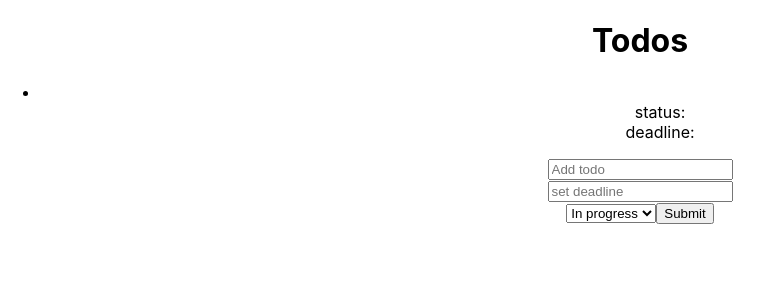
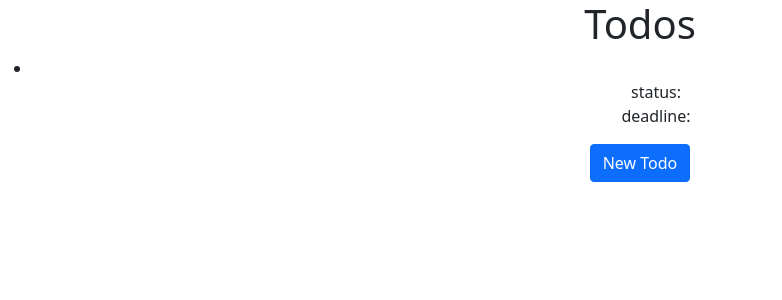
Before and after one commit to AzimovParviz/test-assignment, a React (Create React App) app: page / in a window 1280 px wide. Shown: the top 300 px of the page, without its empty margins (0-782 px from the left). Built offline with nearby package versions, Linux system fonts and the light colour scheme.

Commit message:
basic modal functionality present, now need to setup ability to change the existing todos
Signed-off-by: Parviz Azimov <parviz.azimov@student.lamk.fi>

```diff
--- a/package.json
+++ b/package.json
@@ -6,7 +6,9 @@
     "@testing-library/jest-dom": "^5.16.4",
     "@testing-library/react": "^13.2.0",
     "@testing-library/user-event": "^13.5.0",
+    "bootstrap": "^5.1.3",
     "react": "^18.1.0",
+    "react-bootstrap": "^2.4.0",
     "react-dom": "^18.1.0",
     "react-scripts": "5.0.1",
     "web-vitals": "^2.1.4"
--- a/src/App.js
+++ b/src/App.js
@@ -1,22 +1,15 @@
 import React, {useState, useEffect} from "react";
 import "./App.css";
 import TodoList from "./components/todolist.js";
-import Modal from "./components/modal.js";
+import TodoForm from "./components/modal.js";
 
 function App() {
-    const [todos, addTodos] = useState(["Finish homework", "Wash dishes", "Clean room", "Make waffles"]);
-
-    const hook = () => {
-
-    };
-    useEffect(hook, []);
-
-        return(
-            <div className="App">
-              <h1>Todos</h1>
-              <Modal/>
-            </div>
-        );
+    return(
+        <div className="App">
+          <h1>Todos</h1>
+            <TodoForm/>
+        </div>
+    );
 };
 
 export default App;
--- a/src/components/modal.js
+++ b/src/components/modal.js
@@ -1,11 +1,18 @@
 import React, {useState, useEffect} from "react";
 import TodoList from "./todolist.js";
+import 'bootstrap/dist/css/bootstrap.min.css';
+import {Modal, Button} from 'react-bootstrap';
 
-const Modal = () => {
+const TodoForm = () => {
     const [todos, addTodos] = useState([{title: '',status:'', deadline:''}]);
     const [status, setStatus] = useState("In Progress");
     const [deadline, setDeadline] = useState("");
     const [todoInput, setToDoInput]  = useState("");
+
+    const [show, setShow] = useState(false);
+    const handleClose = () => setShow(false);
+    const handleShow = () => setShow(true);
+
     async function getTodo() {
     }
 
@@ -29,6 +36,12 @@ const Modal = () => {
     return (
         <div>
           <TodoList todos={todos}/>
+          <>
+          <Button onClick={handleShow}>New Todo</Button>
+          <Modal show={show} onHide={handleClose}>
+            <Modal.Header>
+              Enter information
+            </Modal.Header>
             <form onSubmit={handleSubmit}>
               <input
                 id="todo-input"
@@ -53,9 +66,16 @@ const Modal = () => {
               </select>
               <input type="submit" value="Submit"/>
             </form>
+          <Modal.Footer>
+            <Button variant="primary" onClick={handleClose}>
+              Save Changes
+            </Button>
+          </Modal.Footer>
+        </Modal>
+          </>
         </div>
     );
 
 };
 
-export default Modal;
+export default TodoForm;
```
Also changed, not shown: 1 other file (tests, documents, lock files or other folders). Lines whose indentation alone changed are shown as unchanged.
